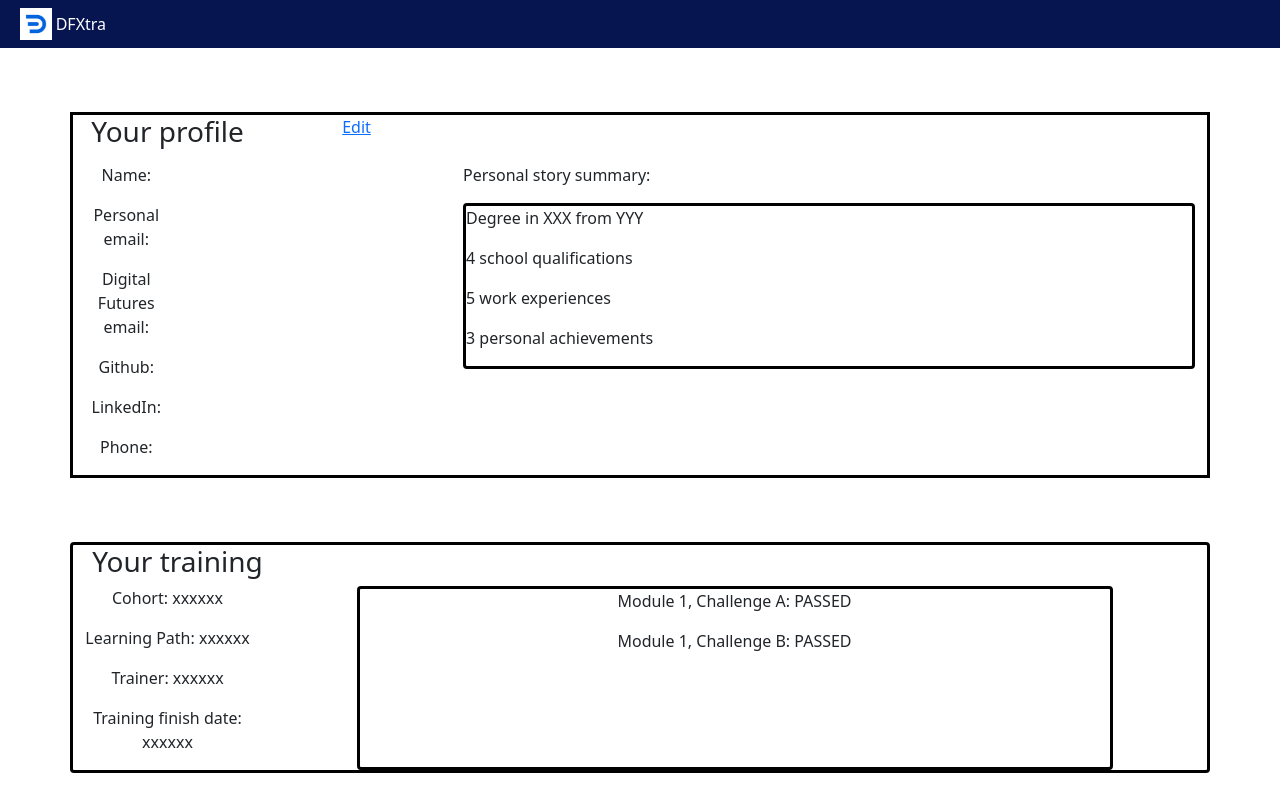
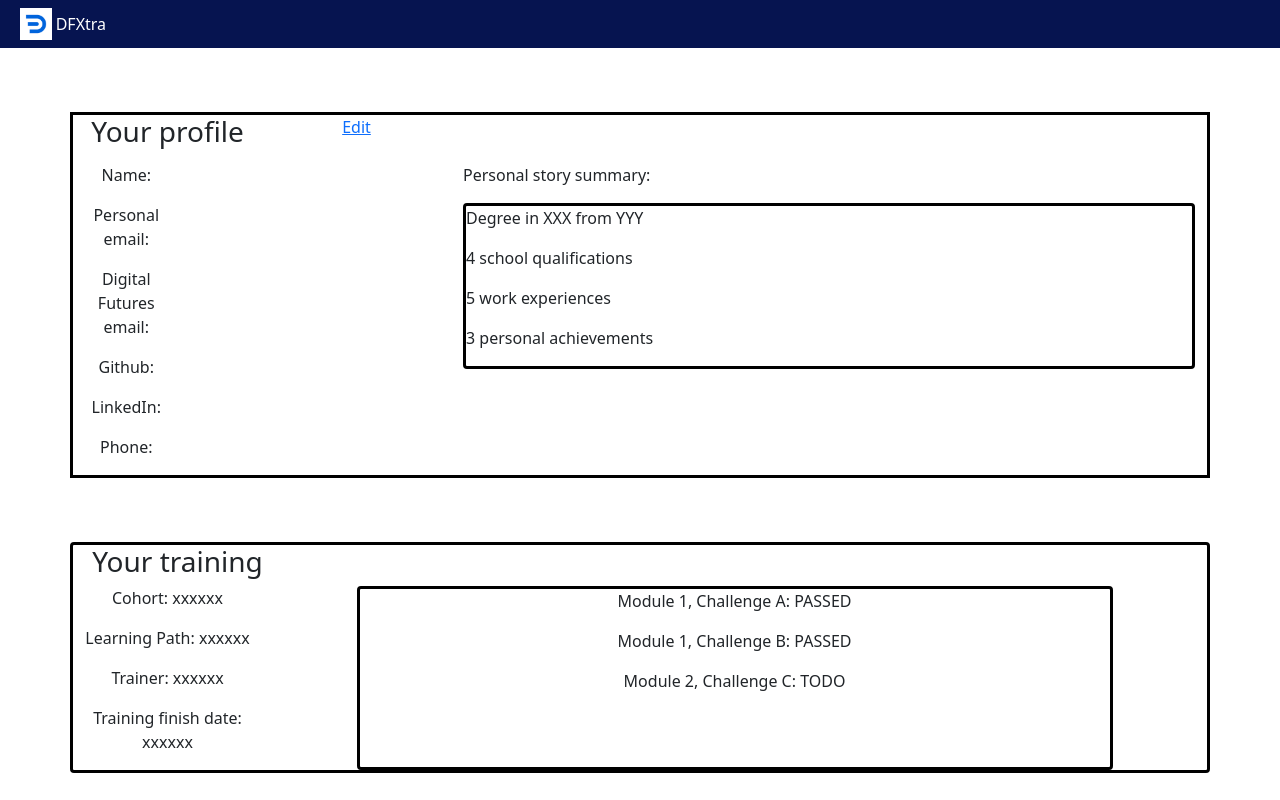
Before and after one commit to dfGroup2/team-engineering-frontend, a React (Create React App) app in the folder frontend/: page / in a window 1280 px wide. Built offline with nearby package versions, Linux system fonts and the light colour scheme.

Commit message:
added failing tests and then created the code to pass the test

```diff
--- a/frontend/src/Components/TrainingModules.jsx
+++ b/frontend/src/Components/TrainingModules.jsx
@@ -6,6 +6,7 @@ const TrainingModules = props => {
         <div>
             <p>Module 1, Challenge A: PASSED</p>
             <p>Module 1, Challenge B: PASSED</p>
+            <p>Module 2, Challenge C: TODO</p>
         </div>
     )
 }
```
Also changed, not shown: 1 other file (tests, documents, lock files or other folders).
